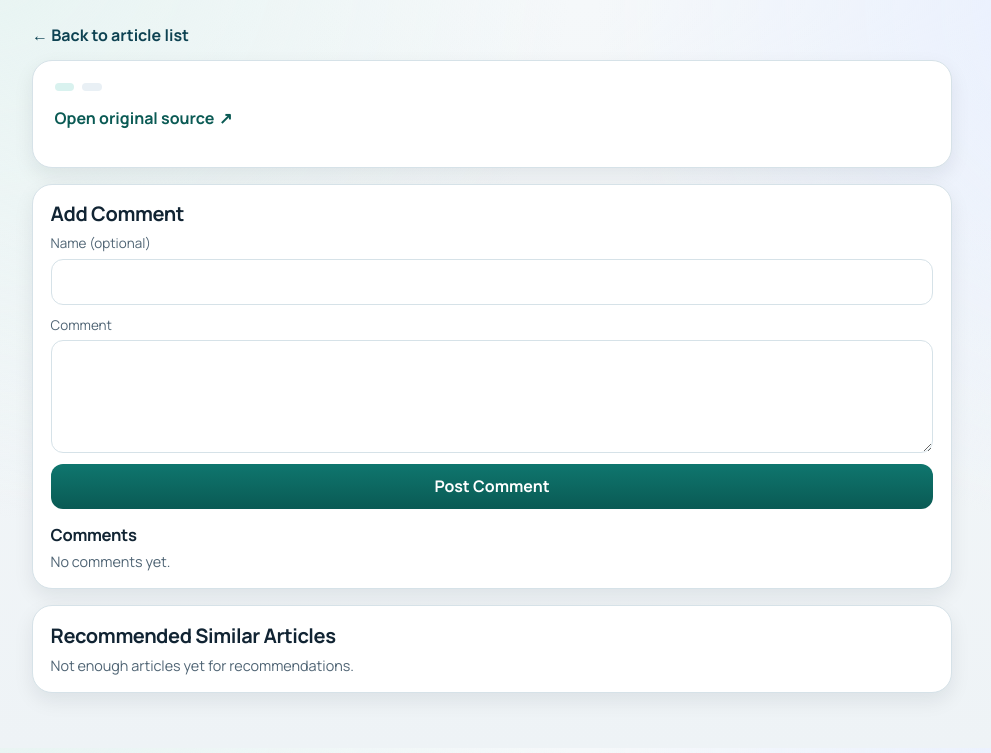
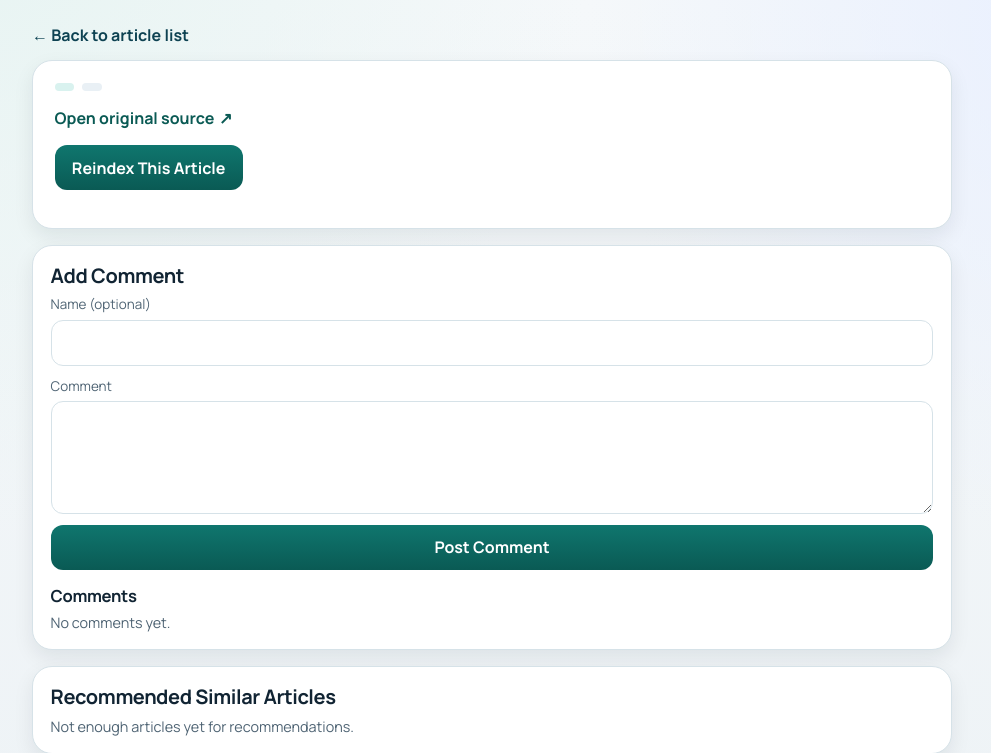
Before and after one commit to SC-Samir/clusterapp, a FastAPI app: template app/templates/article.html in a window 1280 px wide. Shown: the top 753 px of the page, without its empty margins (148-1139 px from the left). Run offline with FastAPI, Linux system fonts and the light colour scheme; the template is opened without the code that fills it, so the values that code supplies are empty.

Commit message:
add reindex

```diff
--- a/app/schemas.py
+++ b/app/schemas.py
@@ -58,3 +58,8 @@ class IngestRunOut(BaseModel):
     updated: int
     skipped: int
     failed_feeds: list[str]
+
+
+class ReindexArticleOut(BaseModel):
+    article_id: int
+    reindexed: bool
--- a/app/static/style.css
+++ b/app/static/style.css
@@ -275,6 +275,27 @@ a:hover {
   margin-bottom: 1rem;
 }
 
+.reindex-controls {
+  display: flex;
+  gap: 0.7rem;
+  align-items: center;
+  flex-wrap: wrap;
+}
+
+.reindex-status {
+  min-height: 1.3em;
+}
+
+.reindex-status.success {
+  color: #0f766e;
+  font-weight: 700;
+}
+
+.reindex-status.error {
+  color: #b42318;
+  font-weight: 700;
+}
+
 .article-body {
   white-space: pre-wrap;
   line-height: 1.78;
--- a/app/templates/article.html
+++ b/app/templates/article.html
@@ -21,6 +21,10 @@
         </div>
         <h1>{{ article.title }}</h1>
         <p><a class="read-more" href="{{ article.url }}" target="_blank" rel="noreferrer">Open original source <span aria-hidden="true">↗</span></a></p>
+        <div class="reindex-controls">
+          <button id="reindex-button" type="button">Reindex This Article</button>
+          <p id="reindex-status" class="meta reindex-status" aria-live="polite"></p>
+        </div>
       </header>
       <div class="article-body">{{ article.content|clean_text }}</div>
     </article>
@@ -66,5 +70,42 @@
       </div>
     </section>
   </main>
+  <script>
+    (() => {
+      const button = document.getElementById("reindex-button");
+      const status = document.getElementById("reindex-status");
+      const articleId = {{ article.id }};
+
+      if (!button || !status) {
+        return;
+      }
+
+      button.addEventListener("click", async () => {
+        button.disabled = true;
+        status.textContent = "Reindexing article...";
+        status.classList.remove("error", "success");
+
+        try {
+          const response = await fetch(`/articles/${articleId}/reindex`, {
+            method: "POST",
+            headers: { "Accept": "application/json" }
+          });
+          const payload = await response.json();
+
+          if (!response.ok) {
+            throw new Error(payload.detail || "Unable to reindex article");
+          }
+
+          status.textContent = `Article #${payload.article_id} reindexed successfully.`;
+          status.classList.add("success");
+        } catch (error) {
+          status.textContent = error instanceof Error ? error.message : "Unexpected error while reindexing";
+          status.classList.add("error");
+        } finally {
+          button.disabled = false;
+        }
+      });
+    })();
+  </script>
 </body>
 </html>
```
Also changed, not shown: app/api/routes.py (+21 -2 lines), tests/test_api.py (+55 -0 lines), README.md.
